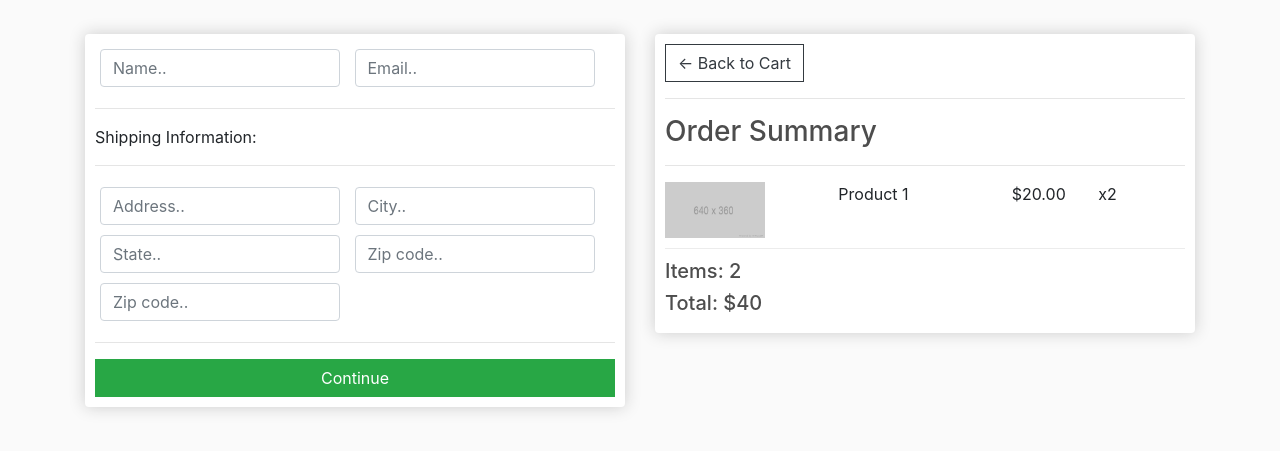
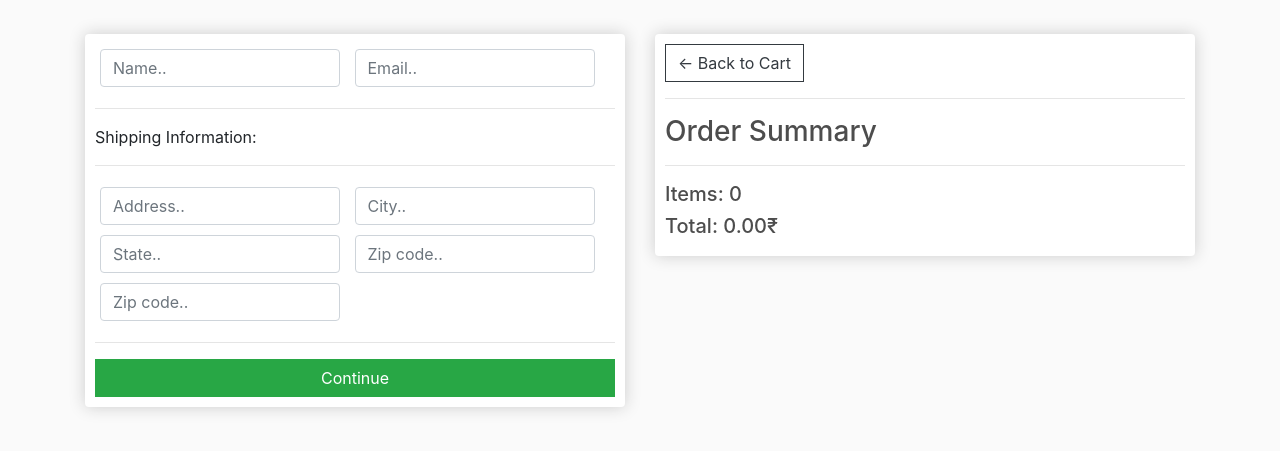
Before and after one commit to khalidtalha00/grocery_store_website, a Django app: page /checkout/ in a window 1280 px wide. Shown: the part 57-508 px from the top of the page. Run offline with Django 5.2, Linux system fonts and the light colour scheme; some libraries are stand-ins or nearby versions.

Commit message:
added some functionalities to checkout page,some javascripts,and some changes to templates

```diff
--- /dev/null
+++ b/static/js/cart.js
@@ -0,0 +1,9 @@
+var updateBtns = document.getElementsByClassName('update-cart')
+for( var i=0;i<updateBtns.length;i++){
+    updateBtns[i].addEventListener('click',function(){
+        var productId =this.dataset.product
+        var action = this.dataset.action
+        console.log('Product Id:',productId,'action:',action)
+    })
+
+ }
--- a/store/templates/store/checkout.html
+++ b/store/templates/store/checkout.html
@@ -53,14 +53,16 @@
 				<hr>
 				<h3>Order Summary</h3>
 				<hr>
+				{% for item in items %}
 				<div class="cart-row">
-					<div style="flex:2"><img class="row-image" src="{% static 'images/placeholder.png' %}"></div>
-					<div style="flex:2"><p>Product 1</p></div>
-					<div style="flex:1"><p>$20.00</p></div>
-					<div style="flex:1"><p>x2</p></div>
+					<div style="flex:2"><img class="row-image" src="/images/{{item.product.image}}"></div>
+					<div style="flex:2"><p>{{item.product.name}}</p></div>
+					<div style="flex:1"><p>{{item.product.price}}</p></div>
+					<div style="flex:1"><p>x{{item.quantity}}</p></div>
 				</div>
-				<h5>Items:   2</h5>
-				<h5>Total:   $40</h5>
+				{% endfor %}
+				<h5>Items:   {{order.get_cart_items}}</h5>
+				<h5>Total:   {{order.get_cart_total|floatformat:2}}₹</h5>
 			</div>
 		</div>
 	</div>
--- a/store/templates/store/main.html
+++ b/store/templates/store/main.html
@@ -52,5 +52,6 @@
 	<script src="https://cdn.jsdelivr.net/npm/popper.js@1.16.0/dist/umd/popper.min.js" integrity="sha384-Q6E9RHvbIyZFJoft+2mJbHaEWldlvI9IOYy5n3zV9zzTtmI3UksdQRVvoxMfooAo" crossorigin="anonymous"></script>
 
 	<script src="https://stackpath.bootstrapcdn.com/bootstrap/4.4.1/js/bootstrap.min.js" integrity="sha384-wfSDF2E50Y2D1uUdj0O3uMBJnjuUD4Ih7YwaYd1iqfktj0Uod8GCExl3Og8ifwB6" crossorigin="anonymous"></script>
+	<script src="{% static 'js/cart.js' %}"></script>
 </body>
 </html>
--- a/store/templates/store/store.html
+++ b/store/templates/store/store.html
@@ -8,7 +8,7 @@
         <div class="box-element product">
             <h6> <strong>{{product.name }}</strong></h6>
             <hr>
-            <button class="btn btn-outline-secondary add-btn">Add to cart</button>
+            <button data-product ={{product.id}} data-action="add" class="btn btn-outline-secondary add-btn update-cart">Add to cart</button>
             <a class="btn btn-outline-success" href="#">View</a>
             <h4 style="display: inline-block;float: right;">{{product.price | floatformat:2}} ₹</h4>
 
--- a/store/views.py
+++ b/store/views.py
@@ -19,8 +19,14 @@ def cart(request):
     return render(request,'store/cart.html',context)
 
 def checkout(request):
-
-    context ={}
+    if request.user.is_authenticated:
+        customer = request.user.customer
+        order,created =Order.objects.get_or_create(customer=customer,complete=False)
+        items =order.orderitem_set.all()
+    else:
+        items =[]
+        order= {'get_cart_total':0,'get_cart_items':0,}
+    context ={'items':items,'order':order}
     return render(request,'store/checkout.html',context)
 
 def main(request):
```
